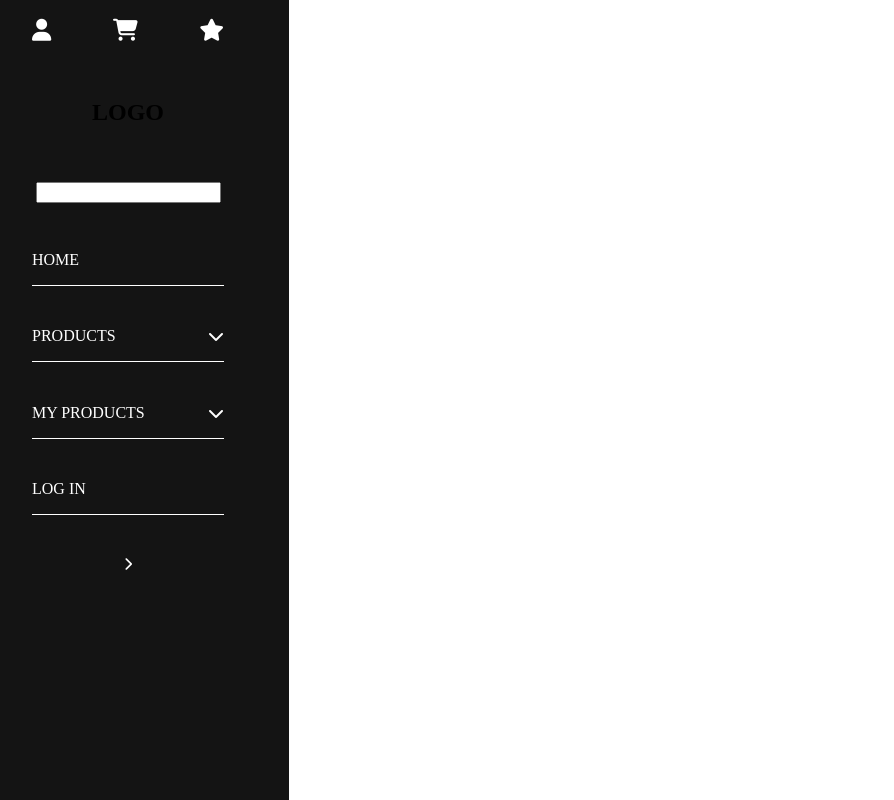
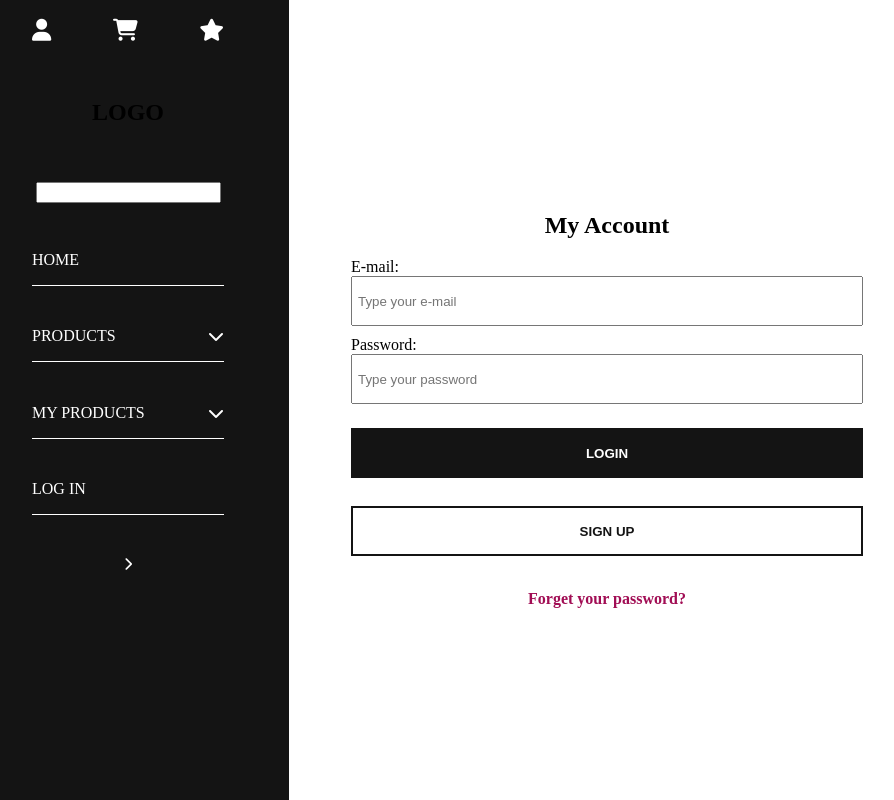
Before and after one commit to andre831/devnology, a Vue app: page /#/login in a window 1280 px wide. Shown: the whole page, without its empty margins (33-927 px from the left). Built offline with nearby package versions, Linux system fonts and the light colour scheme.

Commit message:
fix: add router view

```diff
--- a/src/App.vue
+++ b/src/App.vue
@@ -1,6 +1,7 @@
 <template>
   <div id="app">
     <SideMenu />
+    <router-view />
   </div>
 </template>
 
--- a/src/components/layout/SideMenu.vue
+++ b/src/components/layout/SideMenu.vue
@@ -49,13 +49,14 @@
 .container {
   width: 50%;
   height: 100%;
-  position: absolute;
+  position: fixed;
   top: 0;
   left: 0;
   padding: 0 65px;
   background-color: $sooty;
   transition: 1s;
   overflow-y: auto;
+  z-index: 1000;
 
   .side-menu {
     height: 600px;
--- a/src/styles/_buttons.scss
+++ b/src/styles/_buttons.scss
@@ -3,4 +3,10 @@ button {
     margin: 0;
     border: none;
     background: transparent;
+    transition: 0.5s;
+    cursor: pointer;
+
+    &:hover {
+        opacity: 75%;
+    }
 }
```
